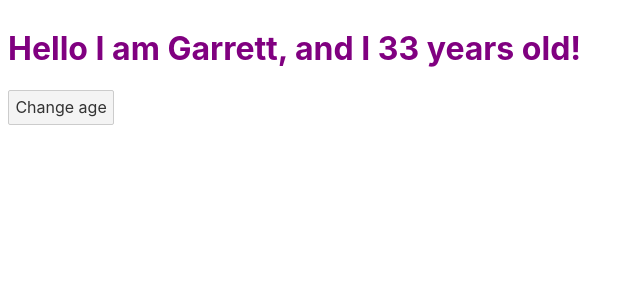
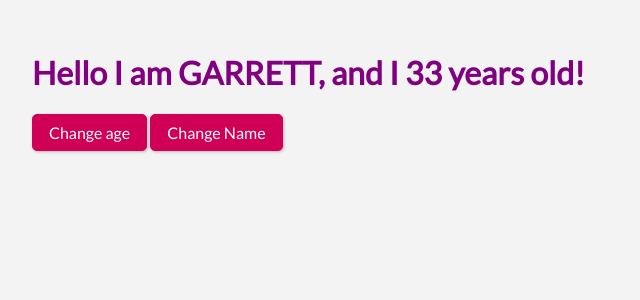
Before and after one commit to wmcgiffert/UdemySvelteDemo, a Svelte app: page / in a window 1280 px wide. Shown: the top 300 px of the page, without its empty margins (0-640 px from the left). Built offline with nearby package versions, Linux system fonts and the light colour scheme.

Commit message:
Svelte Project:Section 13 More Reactivity

```diff
--- a/public/global.css
+++ b/public/global.css
@@ -1,63 +1,38 @@
-html, body {
-	position: relative;
-	width: 100%;
-	height: 100%;
+@import url('https://fonts.googleapis.com/css?family=Lato|Roboto+Slab');
+
+* {
+  box-sizing: border-box;
+}
+
+html,
+body {
+  position: relative;
+  width: 100%;
+  height: 100%;
+  font-family: 'Lato', sans-serif;
 }
 
 body {
-	color: #333;
-	margin: 0;
-	padding: 8px;
-	box-sizing: border-box;
-	font-family: -apple-system, BlinkMacSystemFont, "Segoe UI", Roboto, Oxygen-Sans, Ubuntu, Cantarell, "Helvetica Neue", sans-serif;
-}
-
-a {
-	color: rgb(0,100,200);
-	text-decoration: none;
-}
-
-a:hover {
-	text-decoration: underline;
-}
-
-a:visited {
-	color: rgb(0,80,160);
-}
-
-label {
-	display: block;
-}
-
-input, button, select, textarea {
-	font-family: inherit;
-	font-size: inherit;
-	-webkit-padding: 0.4em 0;
-	padding: 0.4em;
-	margin: 0 0 0.5em 0;
-	box-sizing: border-box;
-	border: 1px solid #ccc;
-	border-radius: 2px;
-}
-
-input:disabled {
-	color: #ccc;
+  color: #333;
+  margin: 0;
+  padding: 2rem;
+  background: #f3f3f3;
 }
 
 button {
-	color: #333;
-	background-color: #f4f4f4;
-	outline: none;
+  font: inherit;
+  border: 1px solid #cf0056;
+  background: #cf0056;
+  padding: 0.5rem 1rem;
+  color: white;
+  border-radius: 5px;
+  box-shadow: 1px 1px 3px rgba(0, 0, 0, 0.26);
+  cursor: pointer;
 }
 
-button:disabled {
-	color: #999;
+button:hover,
+button:active {
+  background: #e40763;
+  border-color: #e40763;
+  box-shadow: 1px 1px 8px rgba(77, 51, 51, 0.26);
 }
-
-button:not(:disabled):active {
-	background-color: #ddd;
-}
-
-button:focus {
-	border-color: #666;
-}
--- a/src/App.svelte
+++ b/src/App.svelte
@@ -1,17 +1,29 @@
 <script>
-	let name = 'Garrett'
+	let name = 'Garrett';
 	let age = 33;
+
+	$: upppercaseName = name.toUpperCase();
+	$: console.log(name);
+
+	$: if(name === 'William'){
+		age = 33;
+	}
 
 	function incrementAge(){
 		age += 1;
 	}
+
+	function changeName(){
+		name = "William";
+	}
 </script>
+
+<h1>Hello I am {upppercaseName}, and I {age} years old!</h1>
+<button on:click={incrementAge}>Change age</button>
+<button on:click={changeName}>Change Name</button>
 
 <style>
 	h1 {
 		color: purple;
 	}
 </style>
-
-<h1>Hello I am {name}, and I {age} years old!</h1>
-<button on:click={incrementAge}>Change age</button>
```
Also changed, not shown: public/build/bundle.js, 1 other file (tests, documents, lock files or other folders).
